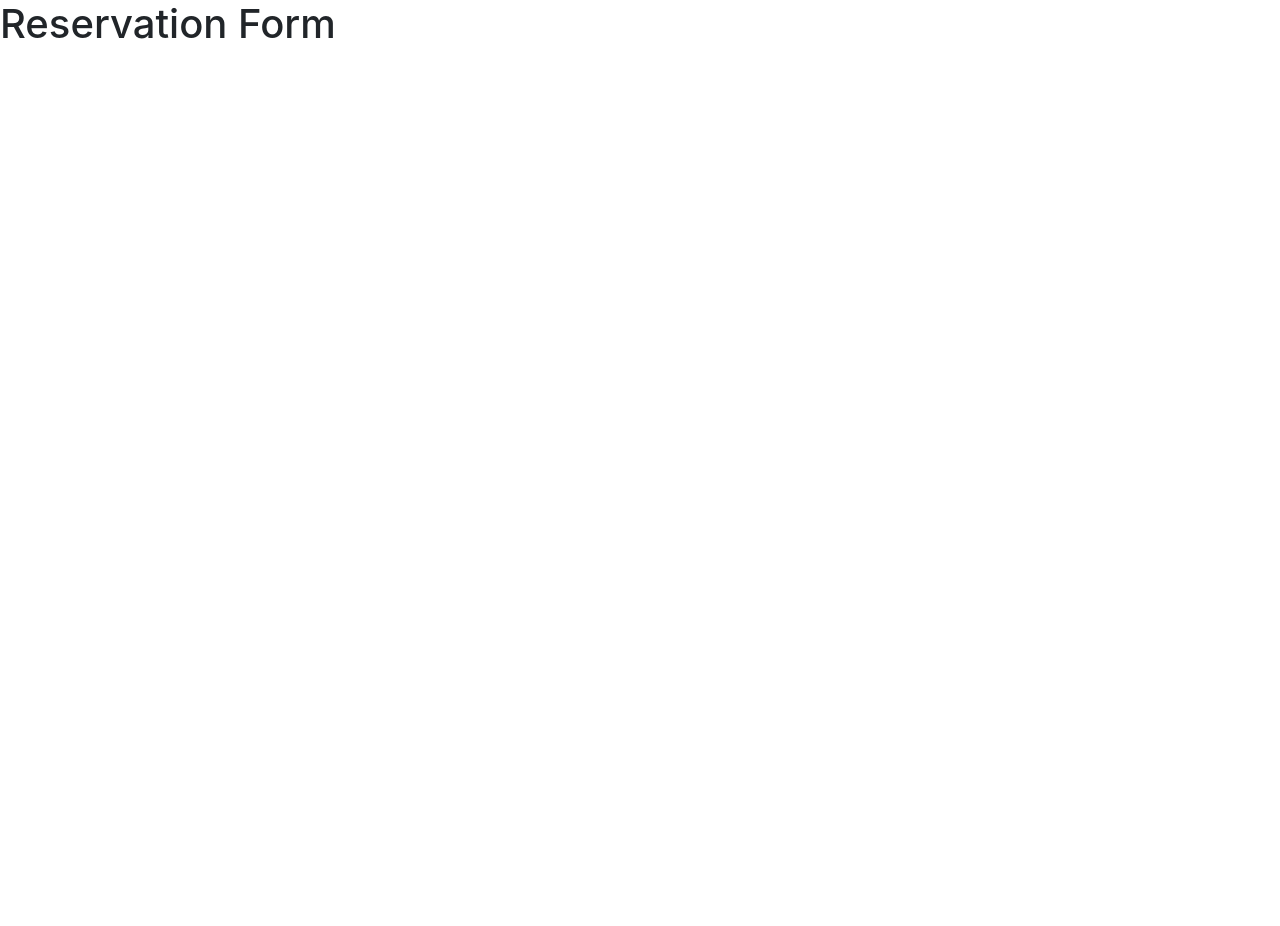
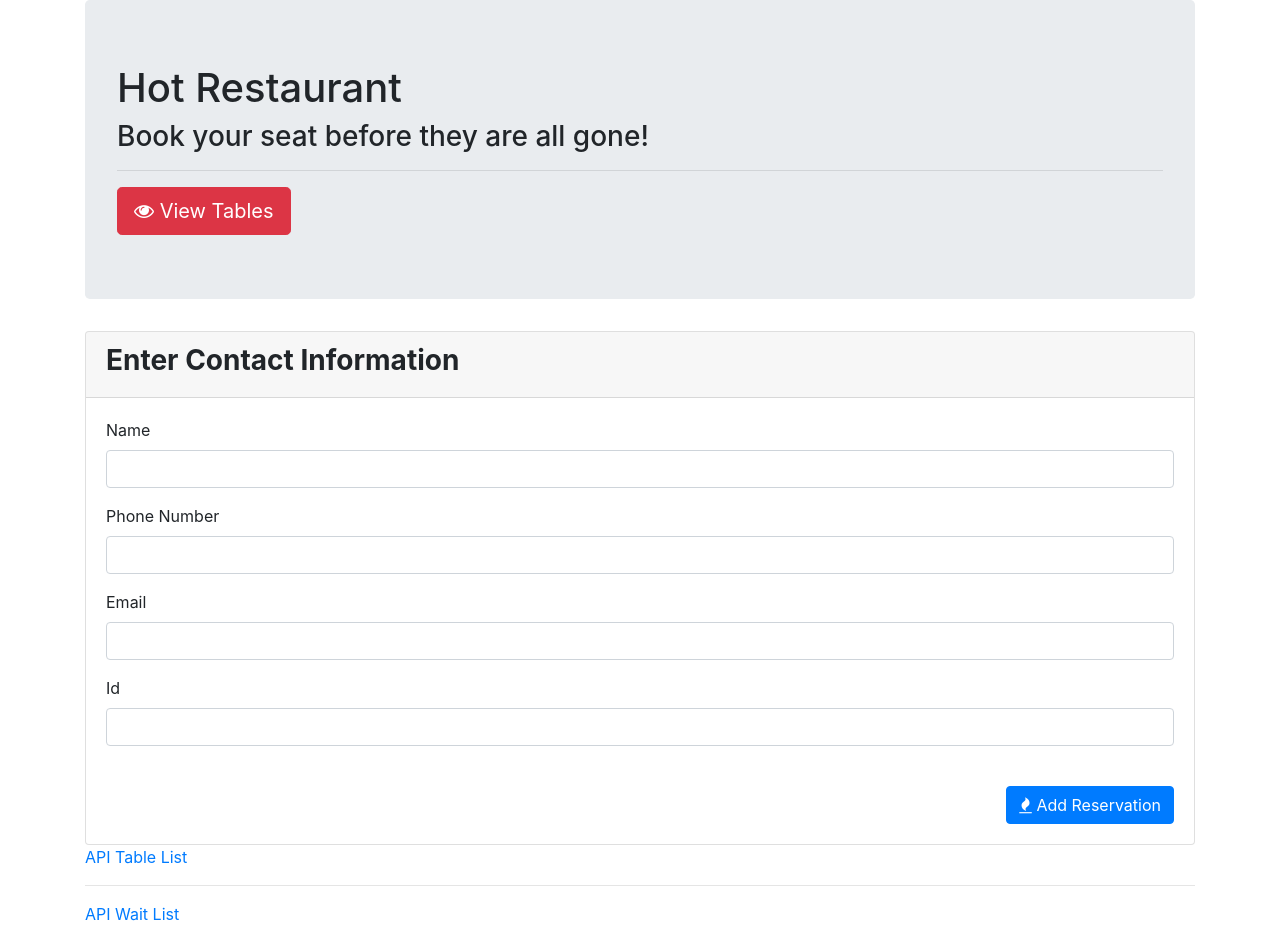
Before and after one commit to dianastebbins/restaurant, a plain HTML site: page reserve.html in a window 1280 px wide. Before the commit the page ends 800 px from the top, so only its background shows below. Drawn offline with nearby package versions, Linux system fonts and the light colour scheme.

Commit message:
we can add a reservationgit add .!

```diff
--- a/reserve.html
+++ b/reserve.html
@@ -1,18 +1,100 @@
 <!DOCTYPE html>
 <html lang="en">
+
 <head>
     <meta charset="UTF-8">
     <meta name="viewport" content="width=device-width, initial-scale=1.0">
     <title>Reservation Form</title>
 
     <!-- Latest compiled and minified CSS & JS -->
-  <link rel="stylesheet" href="https://maxcdn.bootstrapcdn.com/bootstrap/4.0.0/css/bootstrap.min.css">
-  <link rel="stylesheet" href="https://stackpath.bootstrapcdn.com/font-awesome/4.7.0/css/font-awesome.min.css">
-  <script src="https://code.jquery.com/jquery.js"></script>
-  <script src="https://maxcdn.bootstrapcdn.com/bootstrap/4.0.0/js/bootstrap.min.js"></script>
+    <link rel="stylesheet" href="https://maxcdn.bootstrapcdn.com/bootstrap/4.0.0/css/bootstrap.min.css">
+    <link rel="stylesheet" href="https://stackpath.bootstrapcdn.com/font-awesome/4.7.0/css/font-awesome.min.css">
+    <script src="https://code.jquery.com/jquery.js"></script>
+    <script src="https://maxcdn.bootstrapcdn.com/bootstrap/4.0.0/js/bootstrap.min.js"></script>
 
 </head>
+
 <body>
-    <h1>Reservation Form</h1>
+
+    <div class="container">
+        <div class="jumbotron">
+            <h1>Hot Restaurant</h1>
+            <h3>Book your seat before they are all gone!</h3>
+            <hr>
+            <a href="/tables.html"><button class="btn btn-danger btn-lg"><span class="fa fa-eye"></span> View
+                    Tables</button></a>
+        </div>
+
+        <div class="row">
+
+            <div class="col-12">
+
+                <div class="card">
+                    <div class="card-header">
+                        <h3><strong>Enter Contact Information</strong></h3>
+                    </div>
+                    <div class="card-body">
+                        <form method="POST" role="form">
+
+                            <div class="form-group">
+                                <label for="name">Name</label>
+                                <input type="text" class="form-control" id="name">
+                            </div>
+
+                            <div class="form-group">
+                                <label for="phone">Phone Number</label>
+                                <input type="text" class="form-control" id="phone">
+                            </div>
+
+                            <div class="form-group">
+                                <label for="email">Email</label>
+                                <input type="text" class="form-control" id="email">
+                            </div>
+
+                            <div class="form-group">
+                                <label for="id">Id</label>
+                                <input type="text" class="form-control" id="id">
+                            </div>
+
+                        </form>
+                        <br>
+                        <div class="text-right">
+                            <button type="submit" class="btn btn-primary btn-md" id="add-btn"><span
+                                    class="fa fa-fire"></span> Add Reservation</button>
+                        </div>
+                    </div>
+                </div>
+
+            </div>
+        </div>
+
+        <!-- simple links to JSON output -->
+        <a href="/api/reserved">API Table List</a>
+        <hr>
+        <a href="/api/wait">API Wait List</a>
+
+    </div>
+
+    <script type="text/javascript">
+        // Question: What does this code do?
+        $("#add-btn").on("click", function (event) {
+            event.preventDefault();
+            var newReservation = {
+                name: $("#name").val().trim(),
+                phone: $("#phone").val().trim(),
+                email: $("#email").val().trim(),
+                id: $("#id").val().trim()
+            };
+
+            // Question: What does this code do??
+            $.post("/api/reserved", newReservation)
+                .then(function (data) {
+                    console.log("reserve.html", data);
+                    alert("Adding reservation...");
+                });
+        });
+    </script>
+
 </body>
+
 </html>
```
Also changed, not shown: home.html (+2 -2 lines), index.js (+16 -7 lines).
